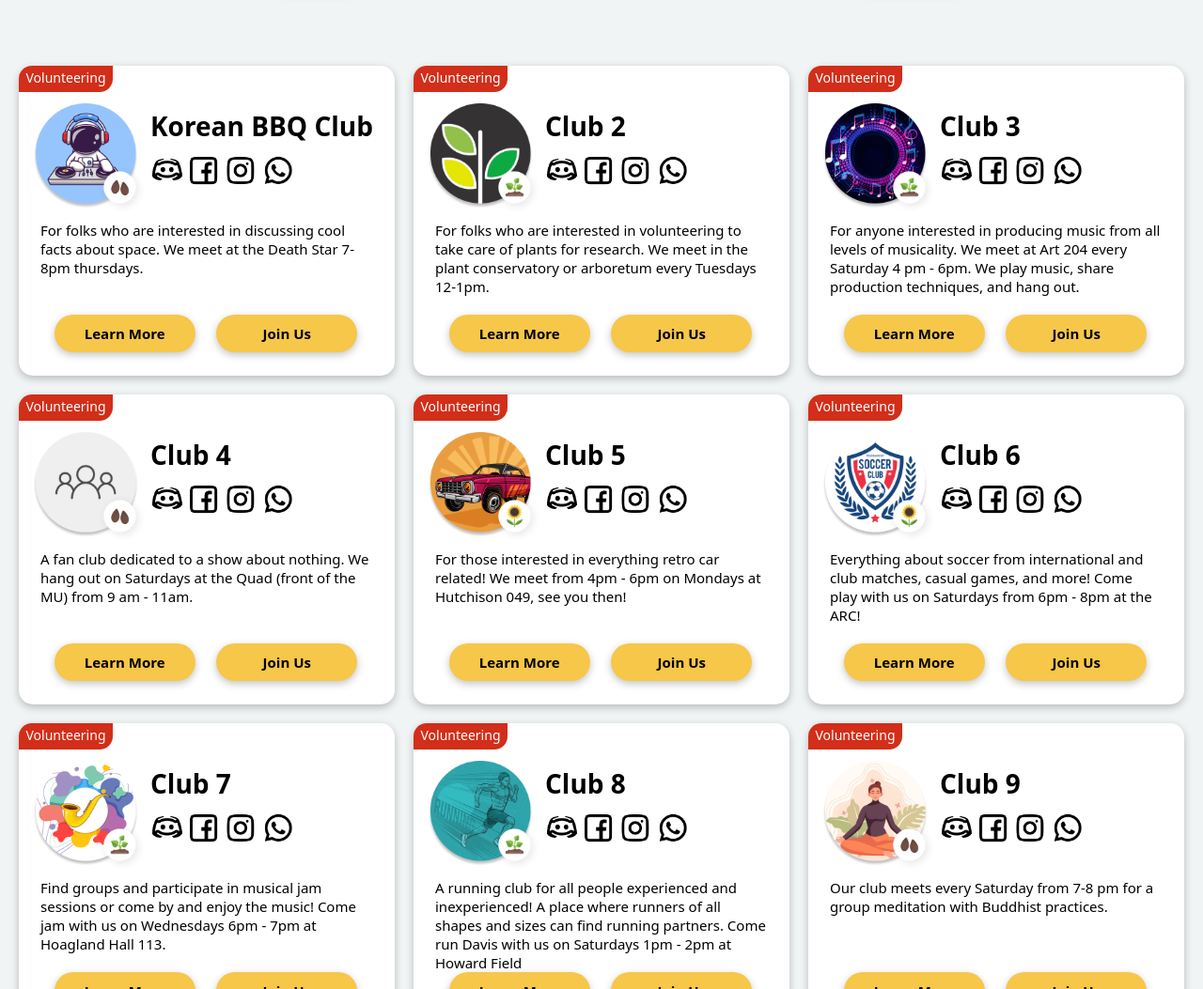
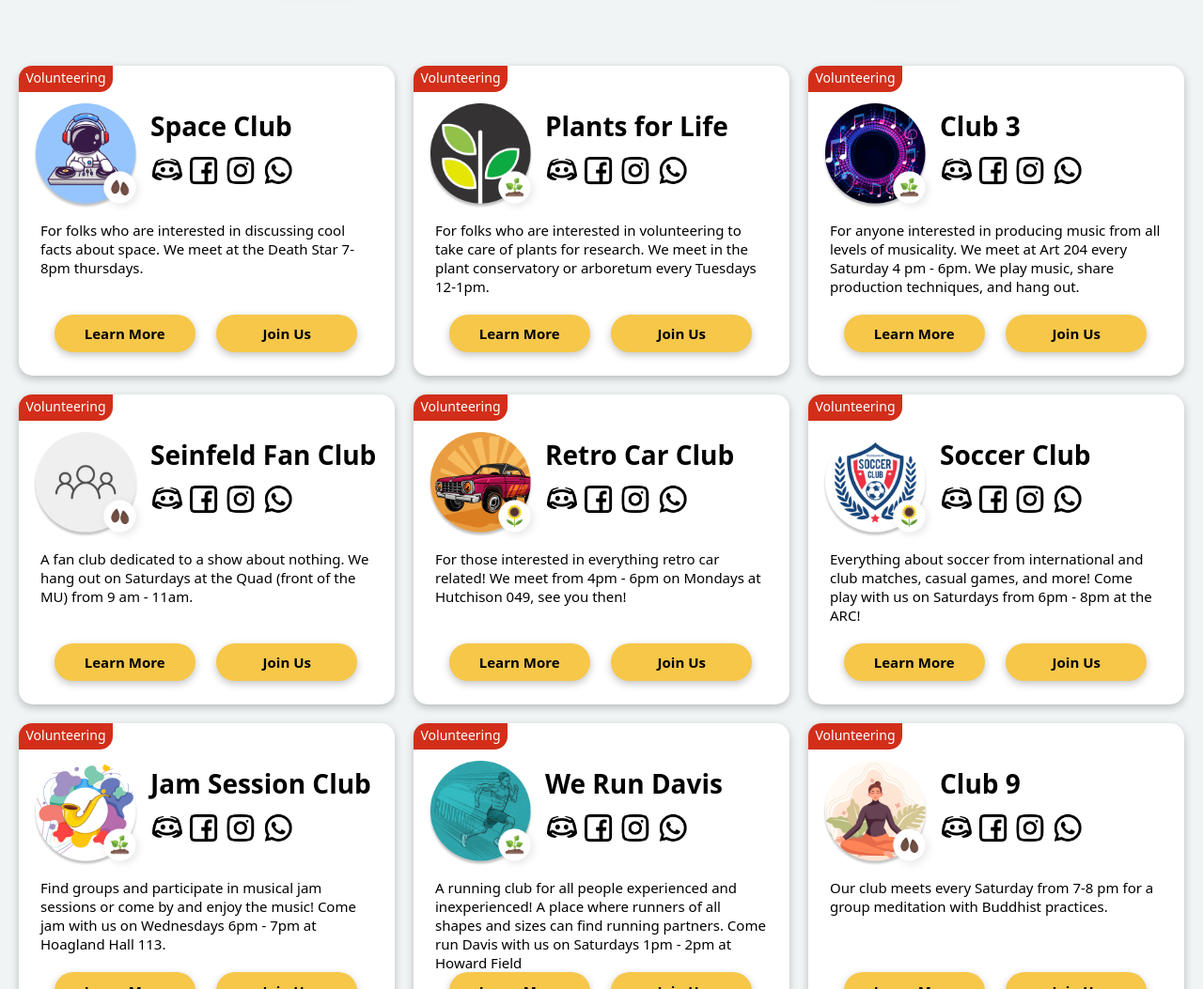
Before and after one commit to mardrea1221/AggieLife, a plain HTML site: page page5.html in a window 1280 px wide. Shown: the part 202-1255 px from the top of the page at 94% size. Drawn offline with nearby package versions, Linux system fonts and the light colour scheme.

Commit message:
Added some club names

```diff
--- a/page5.html
+++ b/page5.html
@@ -59,7 +59,7 @@
               <img src="assets/clubassets/7.png" alt="aggie" width="123" height="120">
             </div>
             <div id="side-2">
-              <div class="club-name">Korean BBQ Club</div>
+              <div class="club-name">Space Club</div>
               <div id="socials">
                 <a href="https://discord.com/"> <img src="assets/Vector-2.png" class="socialmedialogo" alt="discord" width="35" height="35"> </a>
                 <a href="https://facebook.com/"> <img src="assets/Vector.png" class="socialmedialogo" alt="facebook" width="35" height="35"> </a>
@@ -87,7 +87,7 @@
               <img src="assets/clubassets/8.png" alt="aggie" width="123" height="120">
             </div>
             <div id="side-2">
-              <div class="club-name">Club 2</div>
+              <div class="club-name">Plants for Life</div>
               <div id="socials">
                 <a href="https://discord.com/"> <img src="assets/Vector-2.png" class="socialmedialogo" alt="discord" width="35" height="35"> </a>
                 <a href="https://facebook.com/"> <img src="assets/Vector.png" class="socialmedialogo" alt="facebook" width="35" height="35"> </a>
@@ -143,7 +143,7 @@
               <img src="assets/clubassets/10.png" alt="aggie" width="123" height="120">
             </div>
             <div id="side-2">
-              <div class="club-name">Club 4</div>
+              <div class="club-name">Seinfeld Fan Club</div>
               <div id="socials">
                 <a href="https://discord.com/"> <img src="assets/Vector-2.png" class="socialmedialogo" alt="discord" width="35" height="35"> </a>
                 <a href="https://facebook.com/"> <img src="assets/Vector.png" class="socialmedialogo" alt="facebook" width="35" height="35"> </a>
@@ -171,7 +171,7 @@
               <img src="assets/clubassets/11.png" alt="aggie" width="123" height="120">
             </div>
             <div id="side-2">
-              <div class="club-name">Club 5</div>
+              <div class="club-name">Retro Car Club</div>
               <div id="socials">
                 <a href="https://discord.com/"> <img src="assets/Vector-2.png" class="socialmedialogo" alt="discord" width="35" height="35"> </a>
                 <a href="https://facebook.com/"> <img src="assets/Vector.png" class="socialmedialogo" alt="facebook" width="35" height="35"> </a>
@@ -199,7 +199,7 @@
               <img src="assets/clubassets/12.png" alt="aggie" width="123" height="120">
             </div>
             <div id="side-2">
-              <div class="club-name">Club 6</div>
+              <div class="club-name">Soccer Club</div>
               <div id="socials">
                 <a href="https://discord.com/"> <img src="assets/Vector-2.png" class="socialmedialogo" alt="discord" width="35" height="35"> </a>
                 <a href="https://facebook.com/"> <img src="assets/Vector.png" class="socialmedialogo" alt="facebook" width="35" height="35"> </a>
@@ -227,7 +227,7 @@
               <img src="assets/clubassets/13.png" alt="aggie" width="123" height="120">
             </div>
             <div id="side-2">
-              <div class="club-name">Club 7</div>
+              <div class="club-name">Jam Session Club</div>
               <div id="socials">
                 <a href="https://discord.com/"> <img src="assets/Vector-2.png" class="socialmedialogo" alt="discord" width="35" height="35"> </a>
                 <a href="https://facebook.com/"> <img src="assets/Vector.png" class="socialmedialogo" alt="facebook" width="35" height="35"> </a>
@@ -255,7 +255,7 @@
               <img src="assets/clubassets/14.png" alt="aggie" width="123" height="120">
             </div>
             <div id="side-2">
-              <div class="club-name">Club 8</div>
+              <div class="club-name">We Run Davis</div>
               <div id="socials">
                 <a href="https://discord.com/"> <img src="assets/Vector-2.png" class="socialmedialogo" alt="discord" width="35" height="35"> </a>
                 <a href="https://facebook.com/"> <img src="assets/Vector.png" class="socialmedialogo" alt="facebook" width="35" height="35"> </a>
```
Also changed, not shown: index.html (+3 -3 lines), page2.html (+4 -4 lines), page3.html (+6 -6 lines), page4.html (+3 -3 lines).
